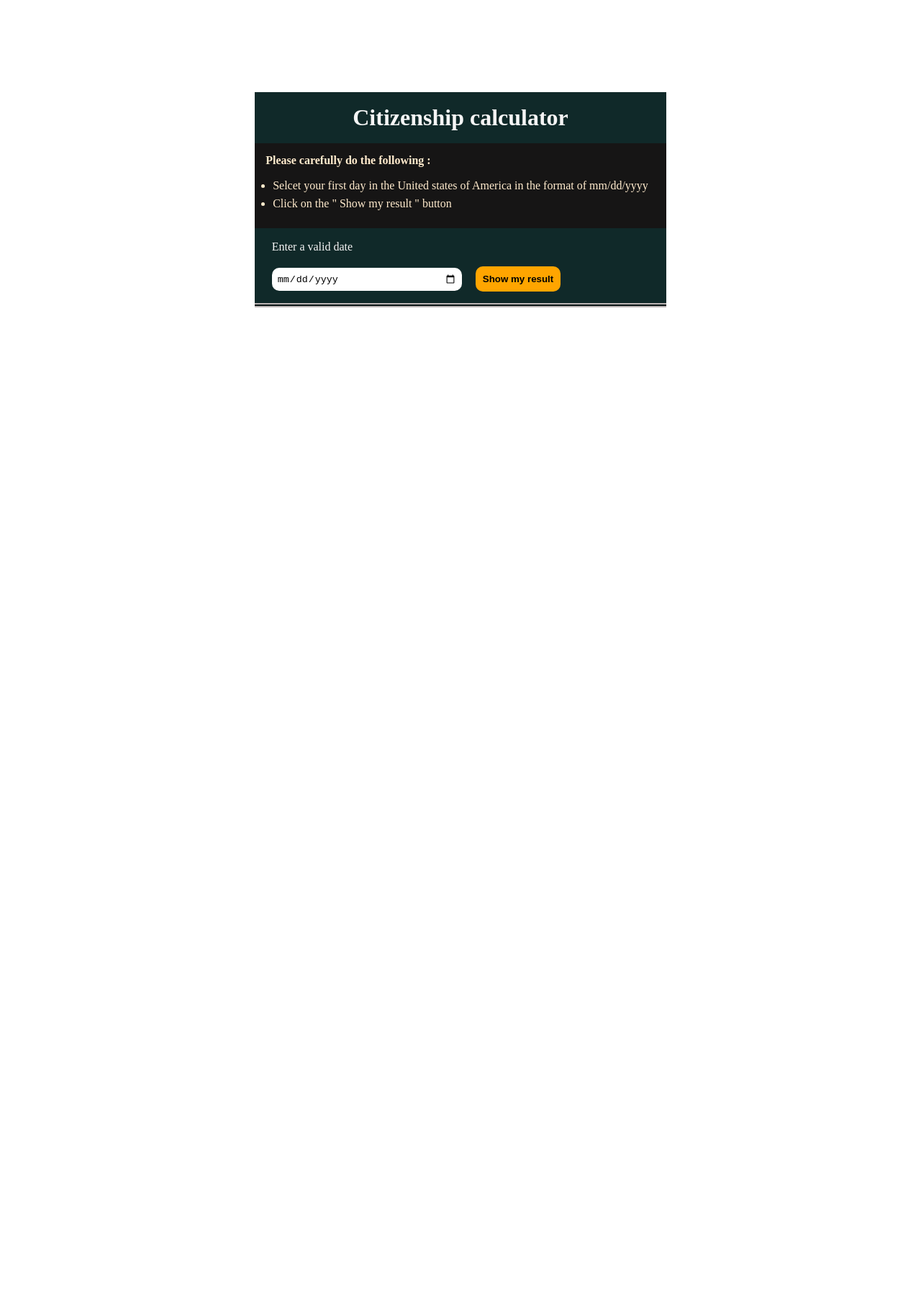
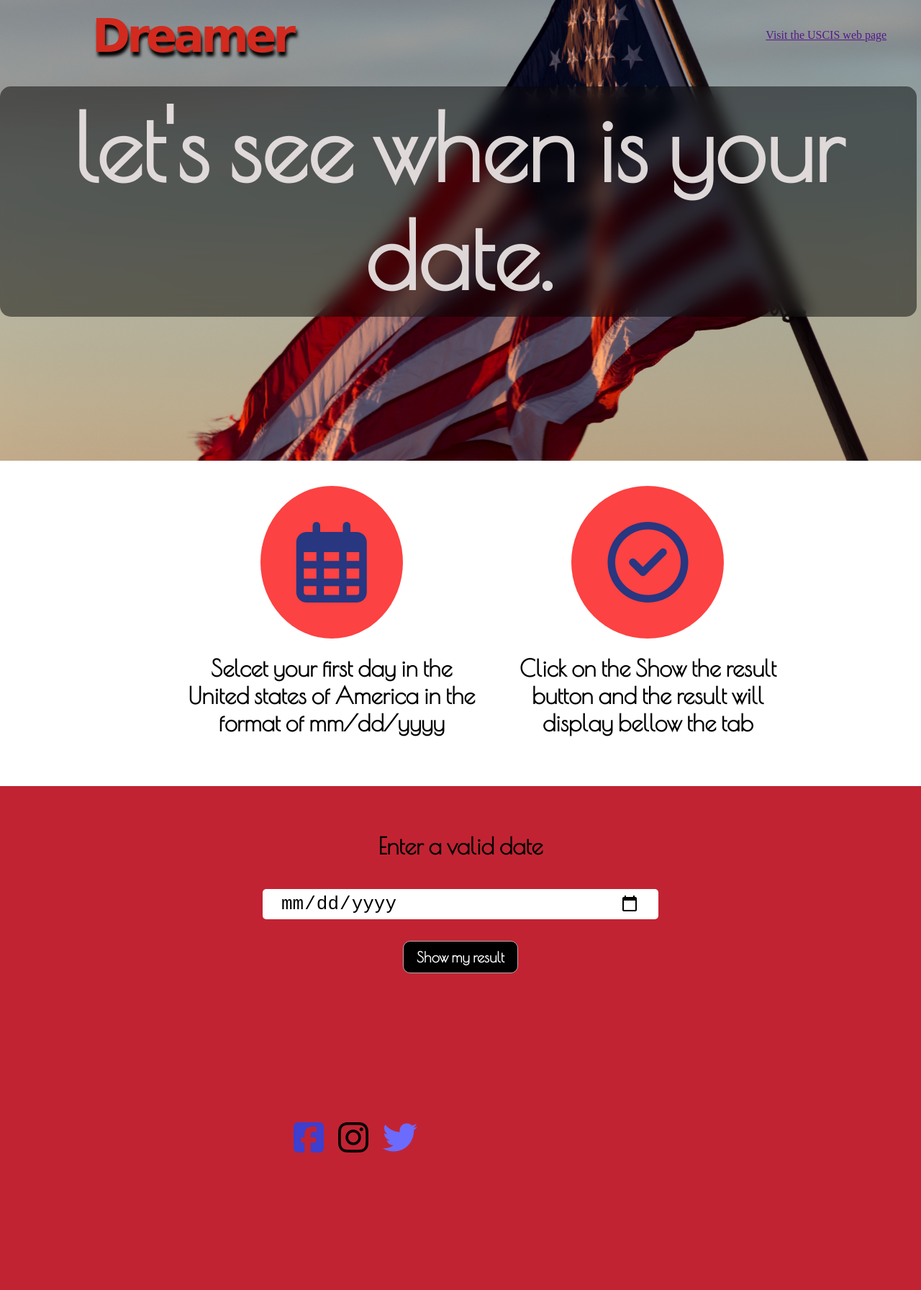
Before and after one commit to kberhane30/Citizenship-calculator, a website: page index.html in a window 1280 px wide. Shown: the whole page at 72% size. Before the commit the page ends 800 px from the top, so only its background shows below. Drawn offline with nearby package versions, Linux system fonts and the light colour scheme; a web font is replaced by a local one.

Commit message:
Changed The design
I changed the app design to something way descriptive and meaningful, the app is working perfect, however I will be looking for more ways to make it even better by time

```diff
--- /dev/null
+++ b/css.css
@@ -0,0 +1,205 @@
+
+
+*{
+    padding:0px;
+    margin: 0px;
+}
+#head{
+
+    background-image:url(4.jpg);
+    background-size:cover;
+    height: 80vh;
+    background-repeat:no-repeat;
+    background-position: right 15% bottom 65%;
+}
+h1{
+    background-color:rgba(0, 0, 0, 0.486) ;
+    font-family: 'Poiret One', cursive;
+    font-weight: bolder;
+     width:40%;
+     backdrop-filter: blur(5px);
+     text-align: left;
+    margin:0.5em 1.5em;
+    border-radius: 15px;
+    padding: 10px;
+    color:rgba(230, 223, 223, 0.952);
+    font-size: 8em;
+}
+#Logo{
+    font-family: 'UnifrakturMaguntia', cursive;
+    font-size: 4rem;
+    padding: 1% 10%;
+    letter-spacing:-5px;
+    color: rgb(210, 42, 30);
+    text-shadow: 2px 6px 4px black;
+}
+a{
+    float:right;
+    position:absolute;
+    top:40px;
+    right: 35px;
+    margin-right: 1%;
+}
+.wraper{
+    /* background-color:red;  */
+    display:flex;
+    margin: auto;
+    padding-left:20%;
+
+}
+.far{
+    background-color:rgb(252, 66, 66);
+    padding: 50px;
+    border-radius: 100%;
+    font-size: 7rem;
+    color:rgb(41, 54, 128);
+    margin-bottom:22px;
+}
+.far:hover{
+    background-color:rgb(240, 135, 135);
+}
+.instra1{
+    width: 20%;
+    text-align: center;
+    margin: 35px 50px 5px 250px;
+}
+.instra2{
+    width: 20%;
+    text-align: center;
+    margin: 35px 50px 5px 100px;
+}
+p{
+    font-size:2em;
+    font-family: 'Poiret One', cursive;
+    font-weight: bolder;
+    text-align: center;
+}
+#calender{
+    margin-top: 5%;
+    background-color: #C22332;
+    background-repeat:no-repeat;
+    background-size: cover;
+    backdrop-filter: blur(5px);
+    background-position:right 0% bottom 5%;
+    height :700px;
+}
+.container{
+    width: 100%;
+    text-align: center;
+    padding-top: 5%;
+    font-size: 2em;
+    font-family: 'Poiret One', cursive;
+    font-weight: bolder;
+}
+#inpt{
+    font-size:1em;
+    width:500px;
+    padding:5px 25px;
+    border-radius:5px;
+    border-style: none;
+    outline:none;
+}
+button{
+    padding: 10px;
+    width: 10rem;
+    font-size:20px;
+    font-weight: bolder;
+    font-family: 'Poiret One', cursive;
+    color: white;
+    background-color:black;
+    border: 1px solid rgb(173, 173, 173);
+    border-radius:10px;
+    outline: none;
+    margin-top: 30px;
+}
+button:hover{
+    background-color:rgb(199, 194, 194);
+    color: black;
+}
+.TheResult{
+    margin:20px auto;
+    width: 800px;
+    padding:10px;
+}
+.RemainingTime{
+    margin:20px auto;
+    width: 800px;
+    padding:10px;
+}
+.fab{
+    font-size:3em;
+    padding: 8px;
+    margin-top: 2em;
+}
+.social{
+    width: 200px;
+    margin: 2em 50em;
+}
+
+@media only screen and (max-width: 1000px) {
+    #head{
+        height: 50vh;
+    }
+    h1{
+        font-weight: bolder;
+         width:98%;
+         backdrop-filter: blur(12px);
+         text-align: center;
+         margin:0px;
+         position:absolute;
+         top: 15%;
+    }
+    .far{
+        background-color:rgb(252, 66, 66);
+        padding: 50px;
+        border-radius: 100%;
+        font-size: 7rem;
+        color:rgb(41, 54, 128);
+        margin-bottom:22px;
+    }
+    .far:hover{
+        background-color:rgb(240, 135, 135);
+    }
+    .instra1{
+        width: 40%;
+        text-align: center;
+        margin: 35px 50px 5px 0px;
+    }
+    .instra2{
+        width: 40%;
+        text-align: center;
+        margin: 35px 10px 5px -20px;
+    }
+    .social{
+        margin:0em 25em;
+        width: 200px;
+    }
+  }
+  @media only screen and (max-width: 1366px){
+    h1{
+        font-weight: bolder;
+         width:98%;
+         backdrop-filter: blur(12px);
+         text-align: center;
+         margin:0px;
+         position:absolute;
+         top: 15%;
+    }
+    .far:hover{
+        background-color:rgb(240, 135, 135);
+    }
+    .instra1{
+        width: 40%;
+        text-align: center;
+        margin: 35px 50px 5px 0px;
+    }
+    .instra2{
+        width: 40%;
+        text-align: center;
+        margin: 35px 10px 5px -20px;
+    }
+    .social{
+        margin:0em 25em;
+        width: 200px;
+    }
+}
--- a/index.html
+++ b/index.html
@@ -1,41 +1,54 @@
 <!DOCTYPE html>
 <html lang="en">
 <head>
-    <link rel="stylesheet" href="style.css">
-    <meta charset="UTF-8">
-    <meta http-equiv="X-UA-Compatible" content="IE=edge">
-    <meta name="viewport" content="width=device-width, initial-scale=1.0">
+    <link rel="stylesheet" href="css.css">
+    <link rel="preconnect" href="https://fonts.googleapis.com">
+<link rel="preconnect" href="https://fonts.gstatic.com" crossorigin>
+<link href="https://fonts.googleapis.com/css2?family=Poiret+One&display=swap" rel="stylesheet">
+<link rel="preconnect" href="https://fonts.googleapis.com">
+<link rel="preconnect" href="https://fonts.gstatic.com" crossorigin>
+<link href="https://fonts.googleapis.com/css2?family=UnifrakturMaguntia&display=swap" rel="stylesheet">
+<script src="https://kit.fontawesome.com/cb8325b615.js" crossorigin="anonymous"></script>
     <title>Citizenship calculator</title>
 </head>
 <body>
-<!-- The title goes here -->
+  <section id ="head">
+      <div class="head-title">
+        <h3 id="Logo">Dreamer</h3>
+        <a href="">Visit the USCIS web page</a>
+        <h1>let's see when is your date.</h1>
+      </div>
+  </section>
+  <section id ="instractions">
     <div class="calculator">
-<h1>Citizenship calculator</h1>
-
-<!-- some description Or instructions on how to use the program -->
-    <div class="instructions">
-    <h4>Please carefully do the following :</h4>
-     <ul>
-         <li>Selcet your first day in the United states of America in the format of  mm/dd/yyyy </li>
-         <li>Click on the " Show my result " button</li>
-     </ul>
+        <div class="wraper">
+           <div class="instra1">
+            <i class="far fa-calendar-alt"></i>
+            <p>Selcet your first day in the United states of America in the format of  mm/dd/yyyy </p>
            </div>
-
-    <div class="calc">
+           <div class="instra2">
+            <i class="far fa-check-circle"></i>
+            <p>Click on the Show the result button and the result will display bellow the tab</p>
+           </div>
+        </div>
+    </div>
+</section>
+<section id ="calender">
+    <div class="container">
         <label> Enter a valid date</label><br><br>
-        <input id="Calender" type="date">
-
+        <input id="inpt" type="date"><br>
         <button id="result">Show my result</button>
-
+        <div class="RemainingTime"></div>
+        <div class="TheResult"></div>
     </div>
-    <div class="popup">
-        <h2 class="Dur"></h2>
-        <p class="Apply" id="Result"></p>
-        <h2 class = "RemainingTime"></h2>
+    <div class="social">
+    <i class="fab fa-facebook-square" style="color:rgb(62, 62, 207)"></i>
+    <i class="fab fa-instagram"></i>
+    <i class="fab fa-twitter" style="color:rgb(107, 107, 253)"></i>
 </div>
+</section>
 
 <script src="moment.min.js"></script>
 <script src="javaScript.js"></script>
-</div>
 </body>
 </html>
--- a/javaScript.js
+++ b/javaScript.js
@@ -1,14 +1,13 @@
 
 
 
-let selectDate = document.getElementById('Calender');
+let selectDate = document.getElementById('inpt');
 let button = document.getElementById('result');
 let ShowResult = document.getElementById('Result');
 let popup = document.querySelector('.popup');
-let dur = document.querySelector('.Dur');
+let dur = document.querySelector('.TheResult');
 let apply = document.querySelector('.Apply');
 let RemainingTime = document.querySelector('.RemainingTime');
-window.onload = popup.classList.remove('popup');
 
 
 button.addEventListener('click',()=>{
@@ -18,13 +17,11 @@ button.addEventListener('click',()=>{
      let cur = moment();
      let diff = applyingDate - cur;
 
-     // let years = Math.floor(diff/(1000*60*60*24)/365);
-
-     // console.log(applyingDate.format('MMMM/DD/YYYY'));
-
      const x= moment();
      const y = moment(selectDate.value);
      const period = moment.duration(x.diff(y));
+
+
 
 console.log(period.get('years'));
 console.log(period.get('month'));
@@ -33,7 +30,7 @@ console.log(period.get('days'));
 console.log(applyingDate.format('MMM/DD/YYYY'));
 
 dur.innerText = period.get('years') +" years " + period.get('month') + " months " + period.get('days') + " Days ";
-apply.innerText = applyingDate.format('MMMM/DD/YYYY');
+dur.innerText = "You can submit your application by : " + applyingDate.format(' MMMM / DD/ YYYY');
 
 
 
@@ -46,7 +43,7 @@ apply.innerText = applyingDate.format('MMMM/DD/YYYY');
    yearse%=365;
 
 
-   RemainingTime.innerText = yearse + "years " + monthse + " months " + " " +  dayse + "Days ";
+   RemainingTime.innerText ="Your remaining Time is : " +  yearse + " years " + monthse + " months " + " " +  dayse + " " + " Days ";
 
 // ShowResult.innerText = `Your best day to apply will be on: ${applyingDate.toString()}`;
 //     ShowResult.innerText = `The time left until you apply to your citizenship is : ${years} years and ${months} months and ${days} days so make sure you are prepared, Good luck`;
```
Also changed, not shown: 123.jpg (deleted), 4.jpg (added), 2 other files. Lines whose indentation alone changed are shown as unchanged.
